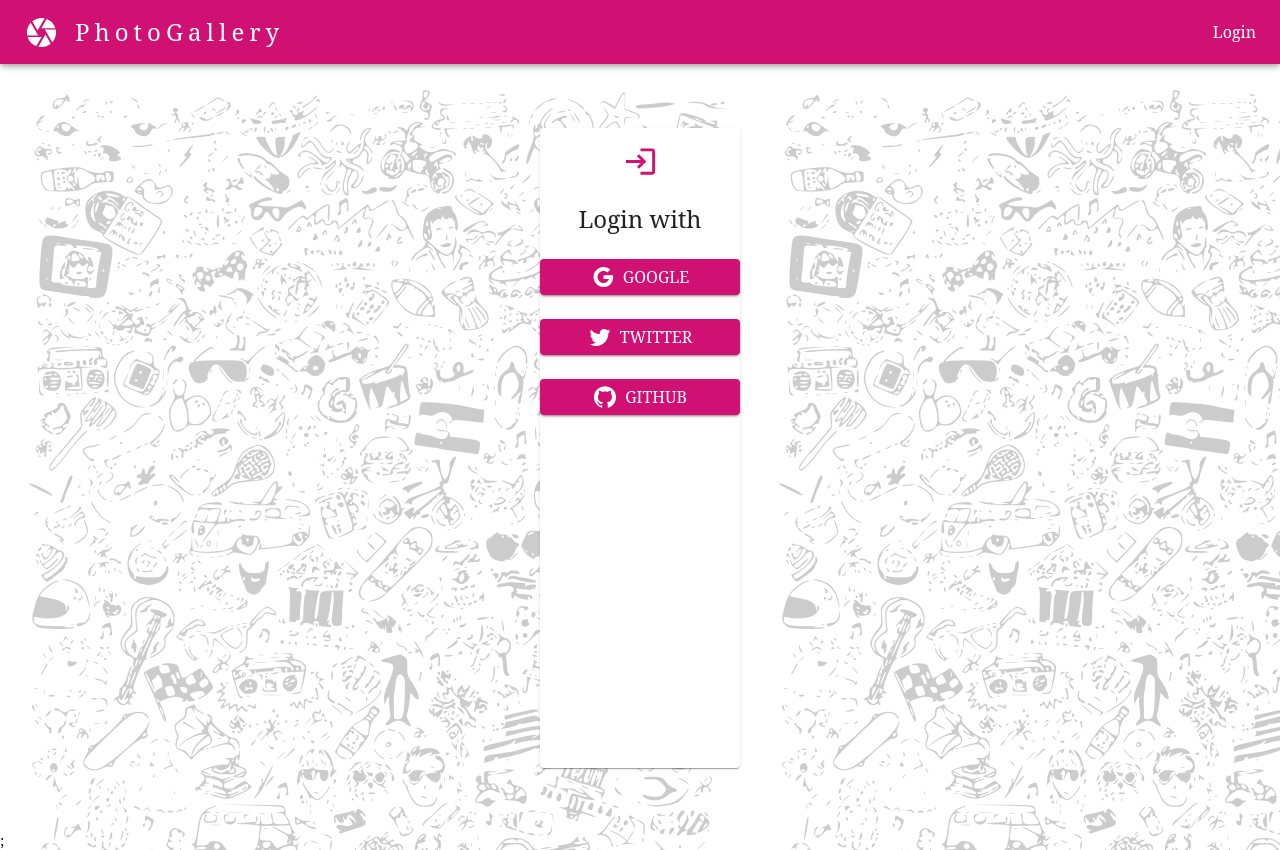
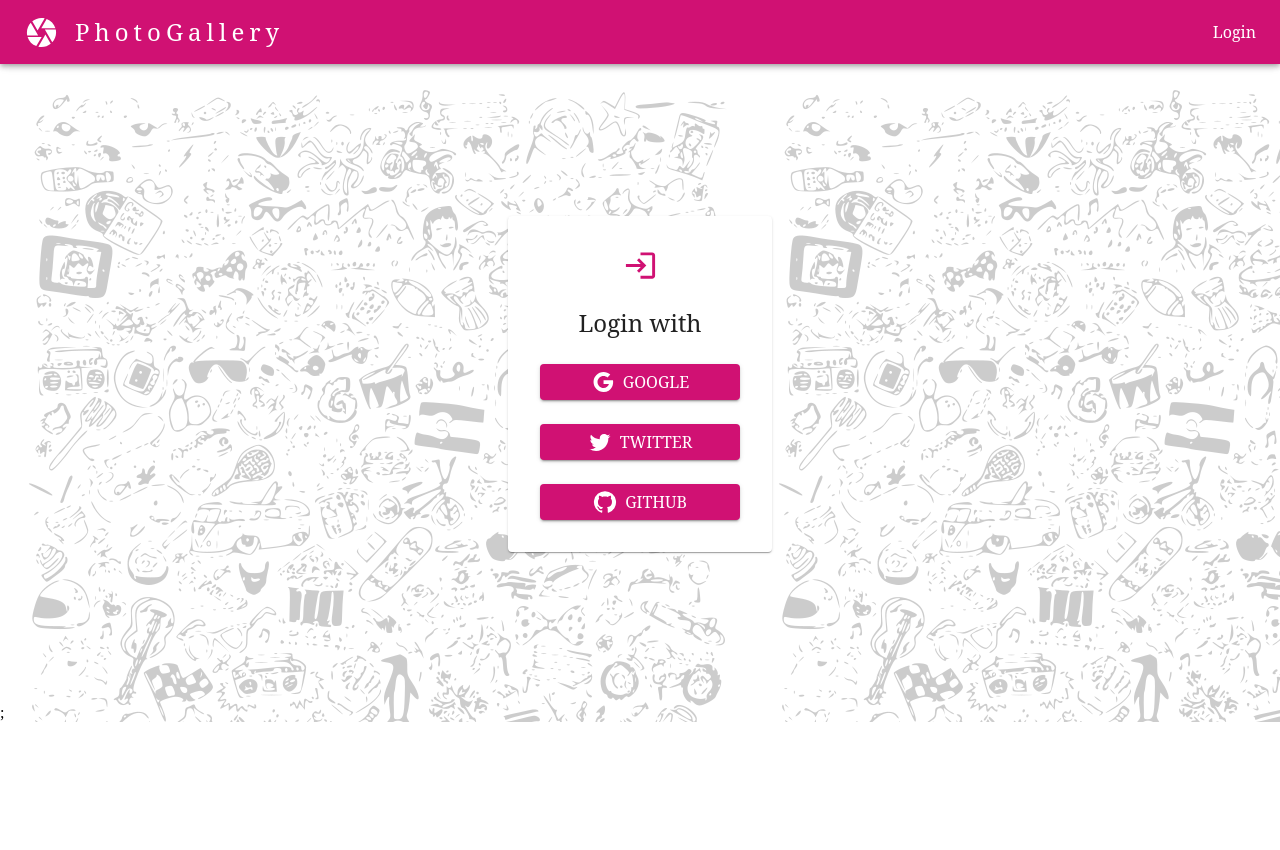
Before and after one commit to Srabo93/InstagramClone_REACT, a React (Vite) app: page /login in a window 1280 px wide. After the commit the page ends 800 px from the top, so only its background shows below. Built offline with nearby package versions, Linux system fonts and the light colour scheme; no server answers.

Commit message:
adjust login layout

```diff
--- a/src/components/LoginPage.tsx
+++ b/src/components/LoginPage.tsx
@@ -11,13 +11,13 @@ const LoginPage = () => {
       <Box
         component={Paper}
         sx={{
-          my: 8,
+          my: 2,
           mx: 4,
-          py: 2,
+          p: 4,
           display: "flex",
           flexDirection: "column",
           alignItems: "center",
-          minHeight: "80vh",
+          maxHeight: "80vh",
           maxWidth: "100vw",
         }}
       >
```
